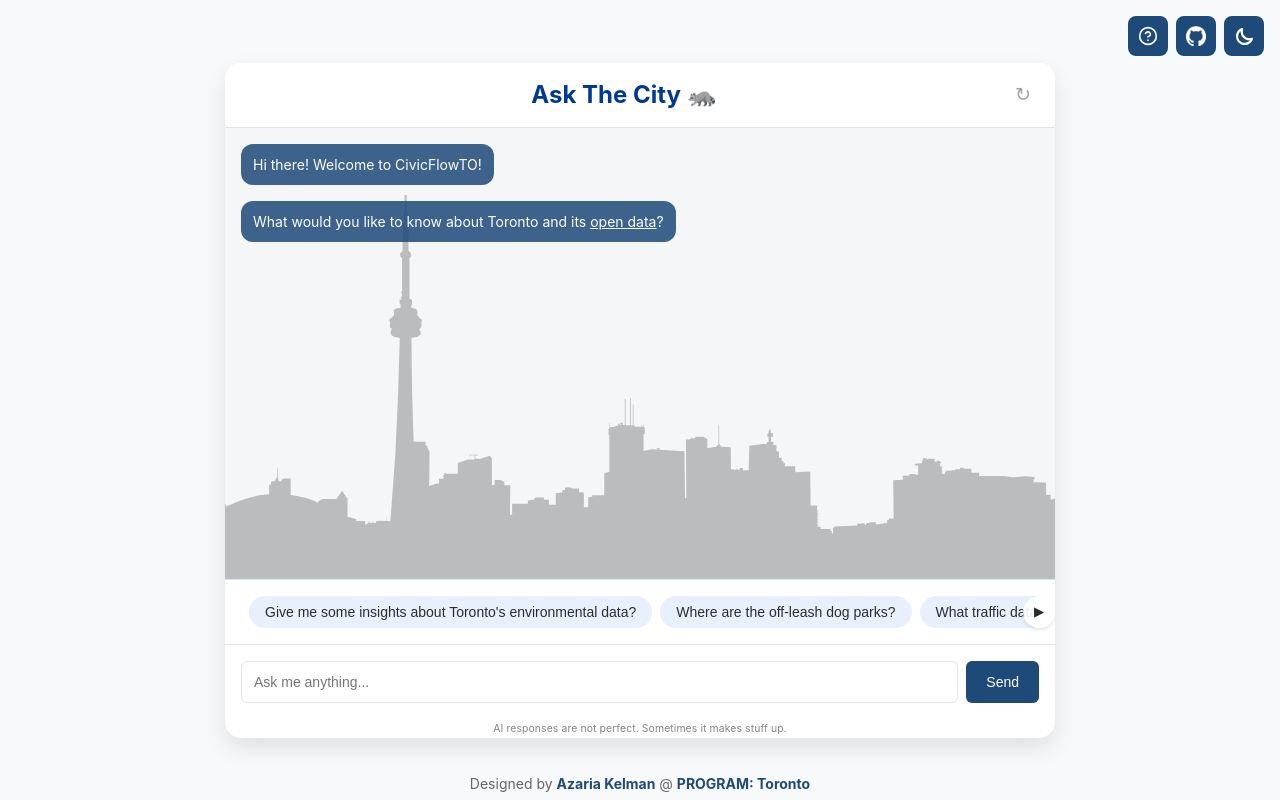
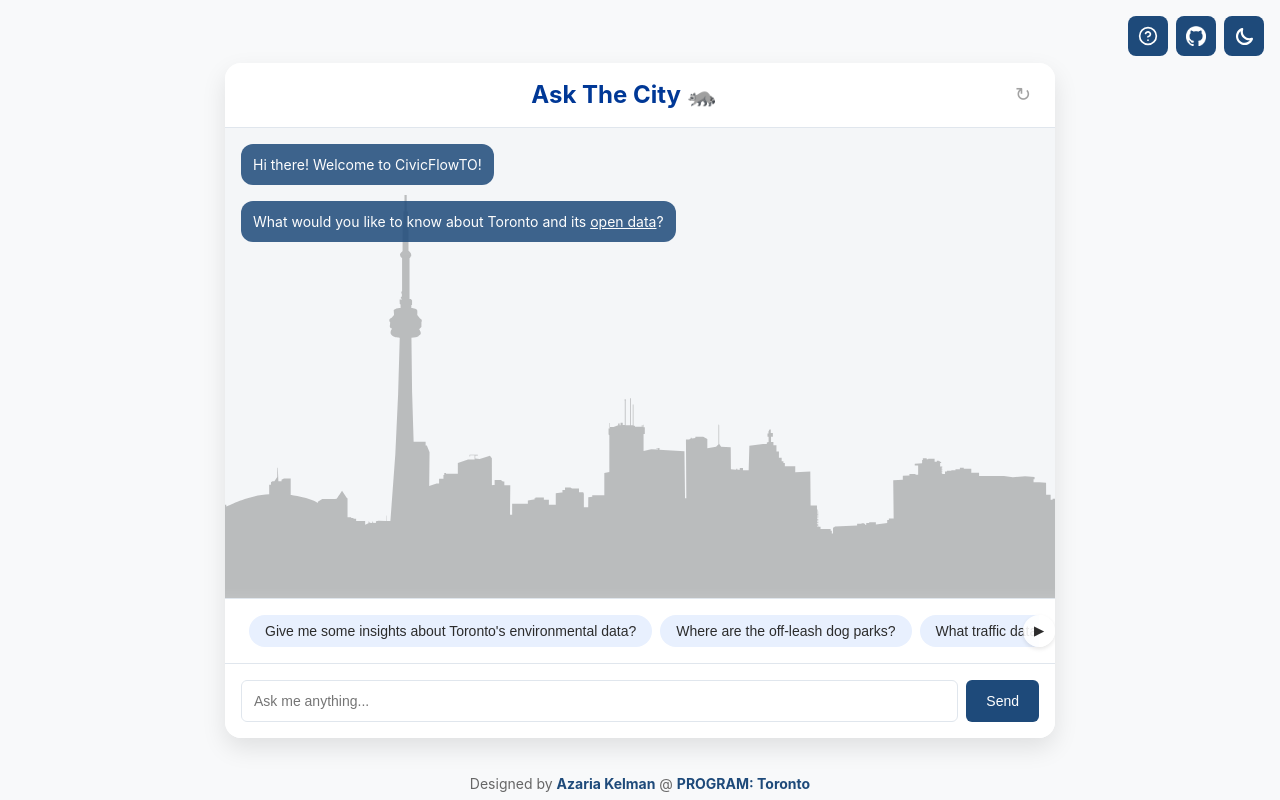
Before and after one commit to azariak/CivicFlow, a React (Vite) app: page / in a window 1280 px wide. Built offline with nearby package versions, Linux system fonts and the light colour scheme.

Commit message:
Removed AI disclaimer

```diff
--- a/src/App.jsx
+++ b/src/App.jsx
@@ -366,9 +366,9 @@ const App = () => {
           isLoading={isLoading}
         />
 
-        <div className="ai-disclaimer">
-          AI responses are not perfect. Sometimes it makes stuff up.
-        </div>
+        {/* <div className="ai-disclaimer">
+          AI responses occasionally contain errors.
+        </div> */}
       </div>
 
       <div className="footer">
```
